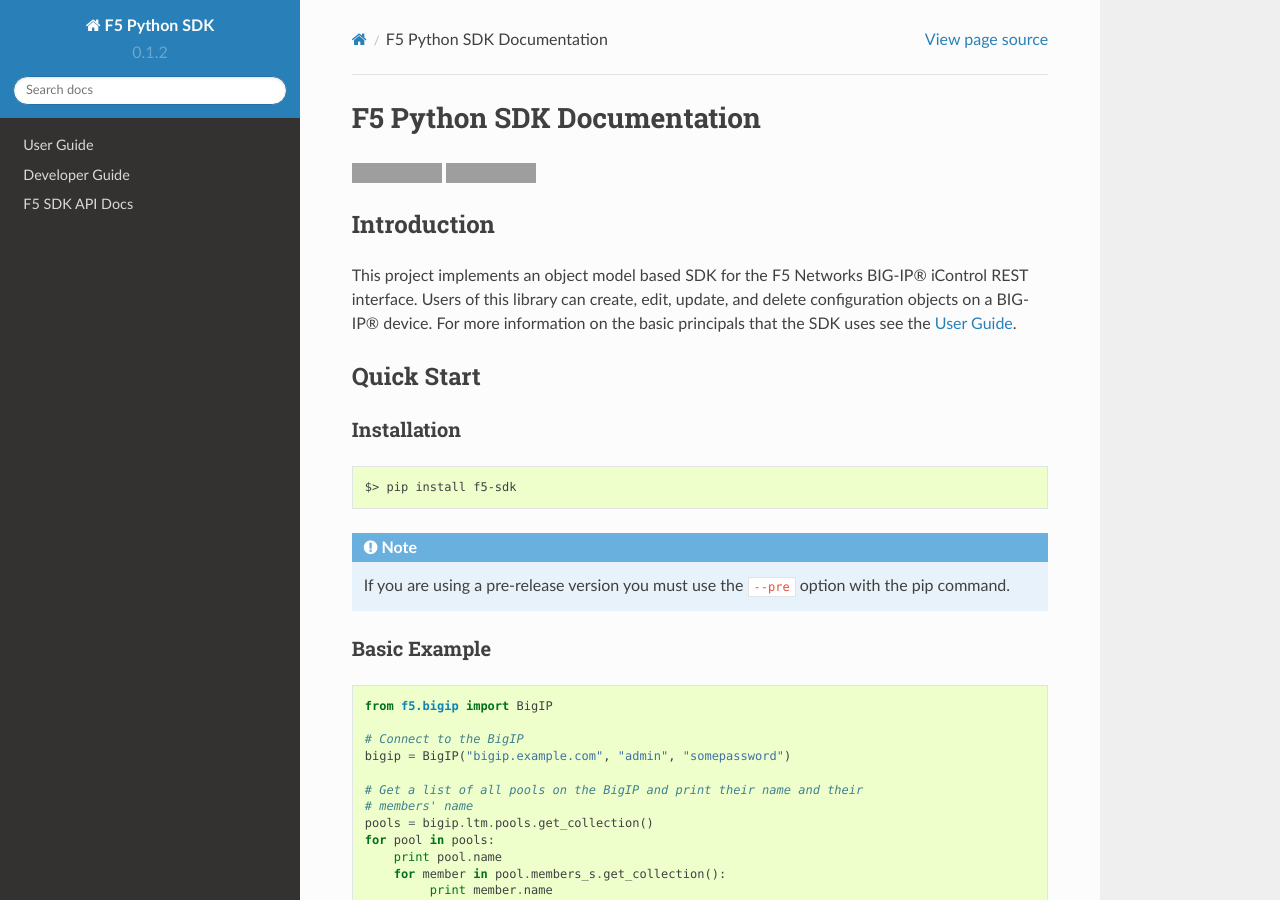
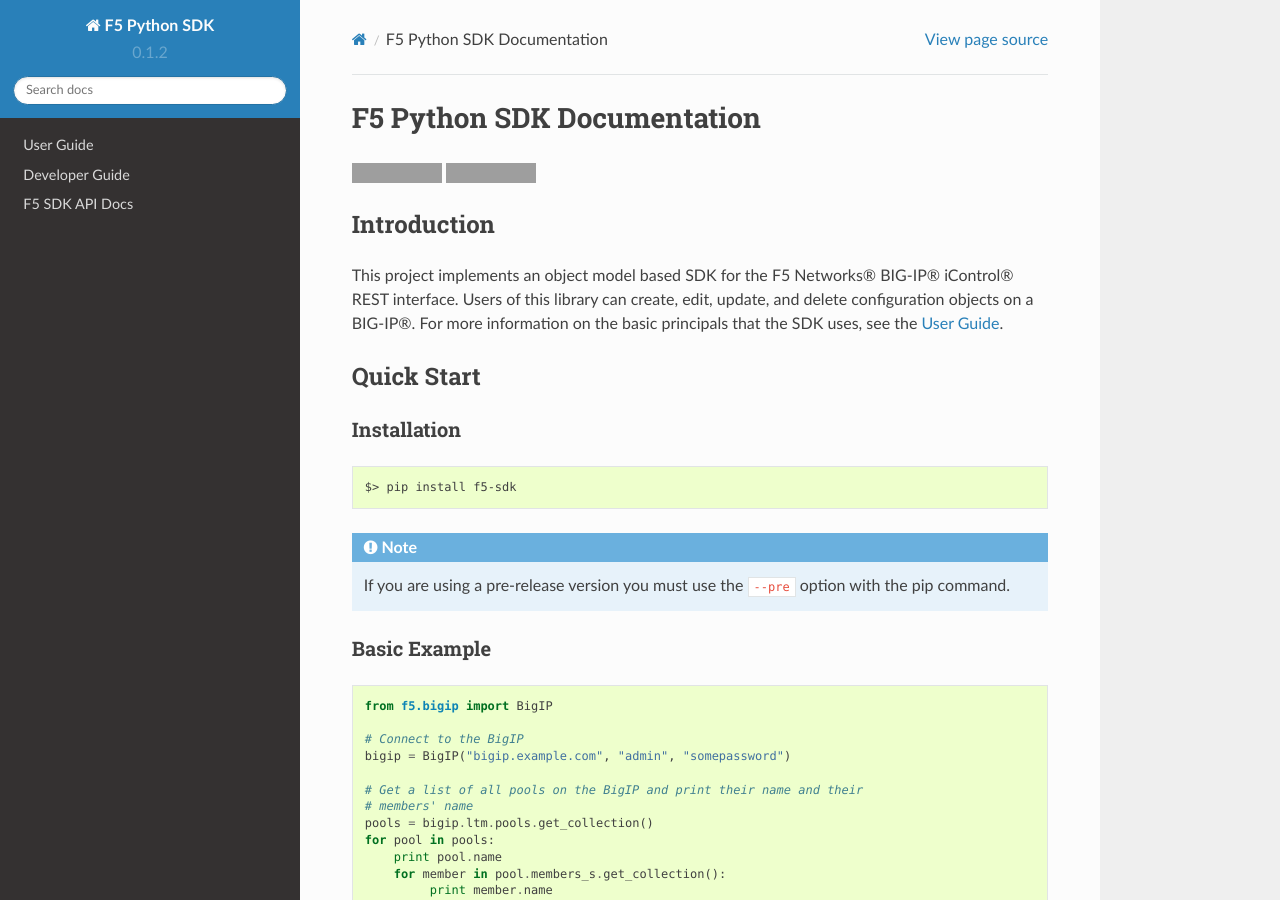
Before and after one commit to F5Networks/f5-common-python, a Sphinx documentation site: the page built from docs/index.rst, in a window 1280 px wide and 900 px high. Built offline with Sphinx 7.4.7 and the Read the Docs theme 2.0.0, drawn with Linux system fonts in a browser that asks for light colours; some of the changed text lies outside the part shown; grey boxes are pictures that could not be loaded.

```diff
--- a/docs/index.rst
+++ b/docs/index.rst
@@ -2,12 +2,17 @@ F5 Python SDK Documentation
 ===========================
 |Build Status| |Docs Build Status|
 
+.. raw:: html
+
+    <script async defer src="https://f5-openstack-slack.herokuapp.com/slackin.js"></script>
+
+
 Introduction
 ------------
-This project implements an object model based SDK for the F5 Networks BIG-IP®
-iControl REST interface. Users of this library can create, edit, update, and
-delete configuration objects on a BIG-IP® device.  For more information on the
-basic principals that the SDK uses see the :doc:`userguide/index`.
+This project implements an object model based SDK for the F5 Networks® BIG-IP®
+iControl® REST interface. Users of this library can create, edit, update, and
+delete configuration objects on a BIG-IP®. For more information on the
+basic principals that the SDK uses, see the :doc:`userguide/index`.
 
 Quick Start
 -----------
@@ -18,6 +23,7 @@ Installation
     $> pip install f5-sdk
 
 .. note::
+
     If you are using a pre-release version you must use the ``--pre``
     option with the pip command.
 
```
Also changed, not shown: other parts of docs/index.rst (+0 -5 lines), README.rst (+9 -9 lines).
